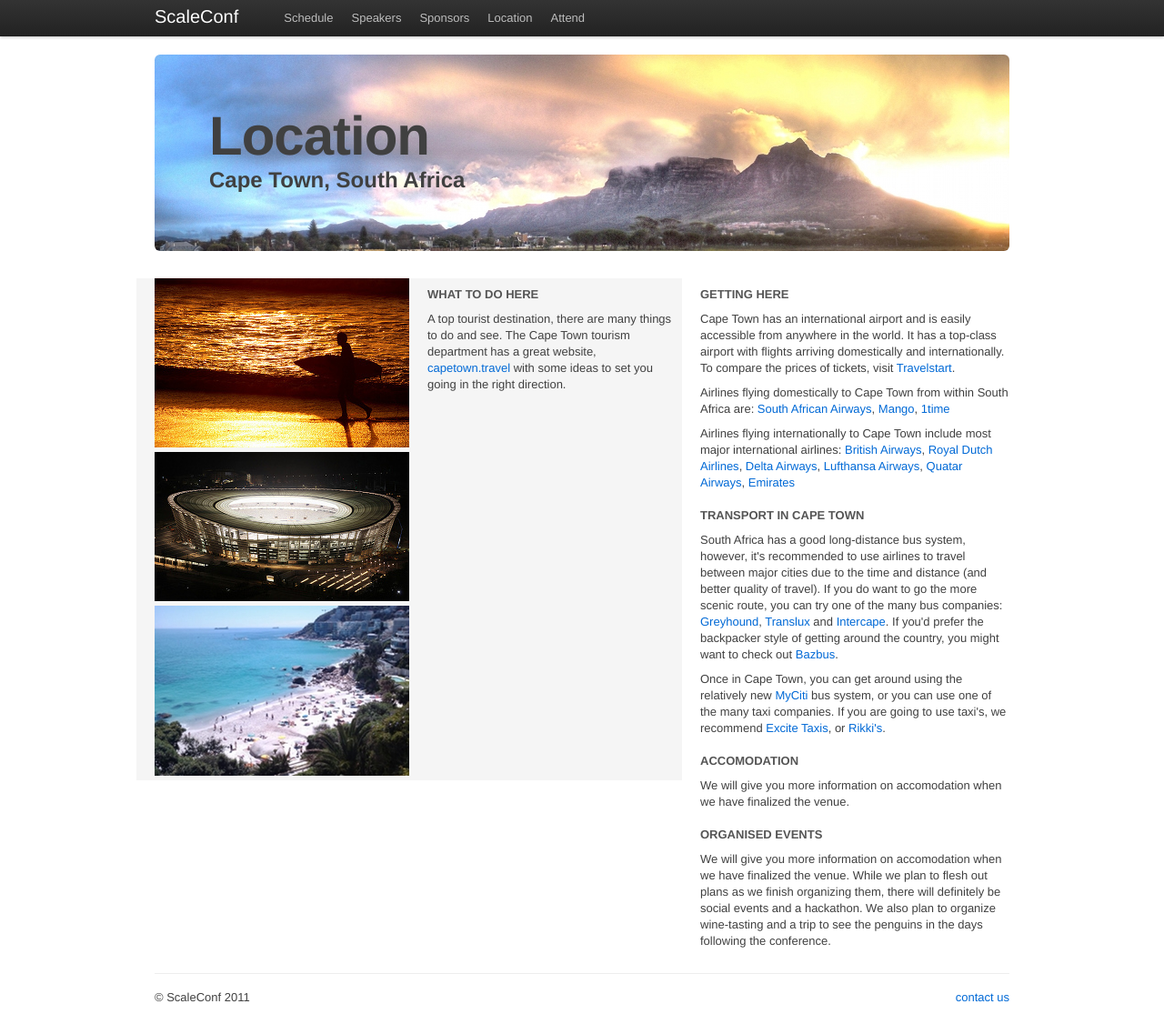
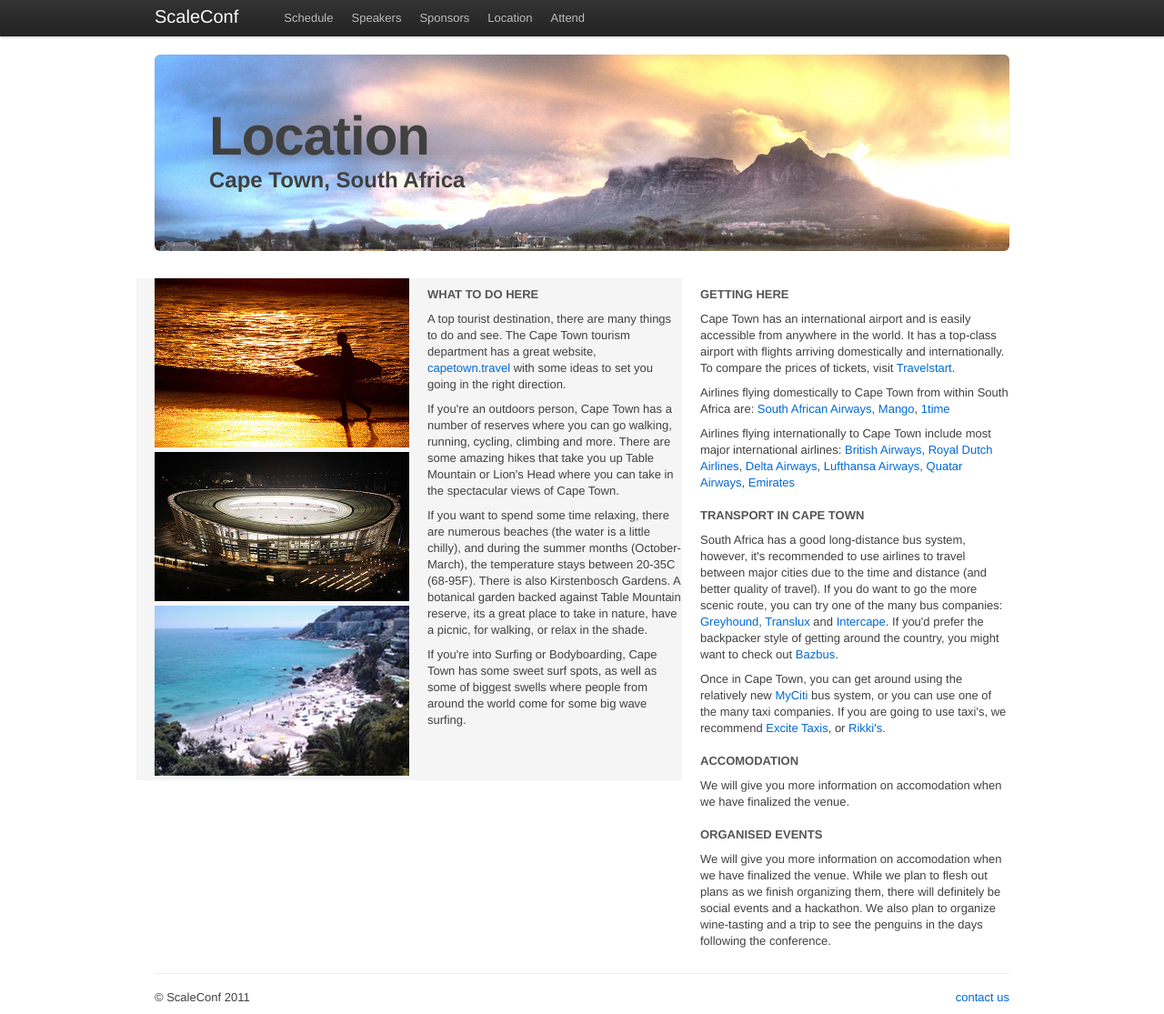
Before and after one commit to scaleconf/scaleconf.github.com, a Jekyll site: the page built from location.html, in a window 1280 px wide and 1115 px high. Shown: the whole window at 91% size. Built offline with Jekyll 4.4.1, drawn with Linux system fonts in a browser that asks for light colours; Markdown is read by kramdown in place of the engine named in the settings.

Commit message:
more info on location

```diff
--- a/location.html
+++ b/location.html
@@ -24,6 +24,21 @@ meta-description: Instructions on how to find the Scaleconf
                   A top tourist destination, there are many things to do and see. The Cape Town tourism department has
                   a great website, <a href='http://capetown.travel'>capetown.travel</a> with some ideas to set you going
                   in the right direction.
+                  </p>
+                  <p>
+                  If you're an outdoors person, Cape Town has a number of reserves where you can go walking, running, cycling,
+                  climbing and more. There are some amazing hikes that take you up Table Mountain or Lion's Head where you
+                  can take in the spectacular views of Cape Town.
+                  </p>
+                  <p>
+                  If you want to spend some time relaxing, there are numerous beaches (the water is a little chilly), and during
+                  the summer months (October-March), the temperature stays between 20-35C (68-95F). There is also Kirstenbosch
+                  Gardens. A botanical garden backed against Table Mountain reserve, its a great place to take in nature, have
+                  a picnic, for walking, or relax in the shade.
+                  <p>
+                  </p>
+                  If you're into Surfing or Bodyboarding, Cape Town has some sweet surf spots, as well as some of biggest swells
+                  where people from around the world come for some big wave surfing.
                   </p>
           </div>
           </div>
```
